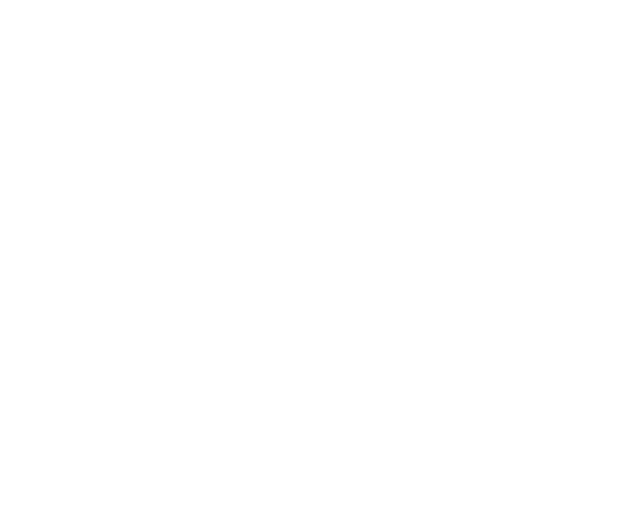
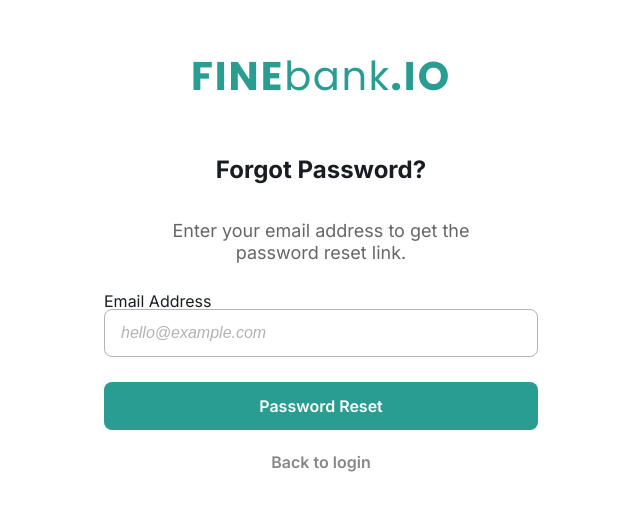
Before and after one commit to Matheuskocotem/FINEbank.IO, a Vue app: page /forgot-password in a window 1280 px wide. Before the commit this address had no page. Shown: the part 163-674 px from the top of the page, without its empty margins (319-959 px from the left). Built offline with nearby package versions, Linux system fonts and the light colour scheme.

Commit message:
forgot route e forgot password view

```diff
--- a/src/router/index.ts
+++ b/src/router/index.ts
@@ -26,6 +26,14 @@ const router = createRouter({
       },
     },
     {
+      path: '/forgot-password',
+      name: 'forgot-password',
+      component: () => import('../views/auth/ForgotPassword.vue'),
+      meta: {
+        title: 'register',
+      },
+    },
+    {
       path: '/about',
       name: 'about',
       // route level code-splitting
--- /dev/null
+++ b/src/views/auth/ForgotPassword.vue
@@ -0,0 +1,178 @@
+<template>
+   <main>
+    <section class="forgot-container">
+      <p class="title">
+        FINE<span class="bank">bank</span>.IO
+      </p>
+
+      <h1>Forgot Password?</h1>
+      <h2>
+        Enter your email address to get the <br> password reset link.
+      </h2>
+
+      <form @submit.prevent="handleRegister">
+        <p class="text-base">Email Address</p>
+        <input
+          type="email"
+          placeholder="hello@example.com"
+          v-model="form.email"
+          required
+          aria-label="E-mail"
+        />
+        <button :class="['button-forgot']">
+          <div class="label">{{ text }}</div>
+        </button>
+        <router-link to="/login" class="sign-in-here-route">
+            Back to login
+        </router-link>
+      </form>
+    </section>
+   </main>
+</template>
+
+<script>
+export default {
+  data() {
+    return {
+      form: {
+        email: '',
+      },
+      text: 'Password Reset'
+    };
+  },
+  methods: {
+    handleRegister() {
+      console.log('Form submitted:', this.form);
+    },
+  },
+};
+</script>
+
+<style>
+@import url('https://fonts.googleapis.com/css2?family=Poppins:wght@400;600;700&display=swap');
+@import url('https://fonts.googleapis.com/css2?family=Inter:wght@400;600;700&display=swap');
+
+
+main {
+  width: 100%;
+  height: 100vh;
+  display: flex;
+  justify-content: center;
+  align-items: center;
+}
+
+.forgot-container {
+  display: flex;
+  flex-direction: column;
+  align-items: center;
+}
+
+.title {
+    color: var(--Primary-color, #299D91);
+    text-align: center;
+    font-family: Poppins, sans-serif;
+    font-size: 40px;
+    font-style: normal;
+    font-weight: 800;
+    line-height: 1;
+    letter-spacing: 2px;
+}
+
+.bank {
+    font-weight: 500;
+    letter-spacing: 1.5px;
+}
+
+
+h1 {
+  color: var(--Black, #191D23);
+  text-align: center;
+  font-family: Inter;
+  font-size: 24px;
+  font-style: normal;
+  font-weight: 700;
+  line-height: 1.2;
+}
+
+h2{
+    color: var(--Gray-01, #666);
+    text-align: center;
+    font-family: Inter;
+    font-size: 18px;
+    font-style: normal;
+    font-weight: 400;
+    line-height: 22px;
+
+}
+
+.text-base {
+  font-family: 'Inter', sans-serif;
+  font-size: 16px;
+  font-weight: 500;
+  line-height: 12px; /* Reduzido o espaçamento entre as linhas */
+  color: var(--Black, #191d23);
+  margin-bottom: 2px; /* Diminui o espaçamento entre o texto e o campo de input */
+}
+
+input {
+  border: 1px solid var(--Gray-03, #b3b3b3);
+  border-radius: 8px;
+  display: block;
+  width: 400px;
+  max-width: 400px;
+  height: 22px;
+  padding: 12px 16px;
+  font-size: 16px;
+  color: var(--Black, #191d23);
+  background-color: #fff;
+  transition: all 0.3s ease;
+  margin-bottom: 25px;
+}
+
+input::placeholder {
+  color: var(--Gray-03, #b3b3b3);
+  font-style: italic;
+}
+
+.button-forgot {
+  background: var(--Primary-color, #299D91);
+  color: var(--White, #FFF);
+  border-radius: 8px;
+  display: flex;
+  width: 100%;
+  height: 48px;
+  padding: 16px 12px;
+  justify-content: center;
+  align-items: center;
+  font-size: 16px;
+  font-weight: 600;
+  text-align: center;
+  cursor: pointer;
+  font-family: Inter;
+  transition: all 0.3s ease;
+  border: none;
+  margin-top: 20px;
+}
+
+.button-forgot:hover {
+  background: var(--Primary-color, #299D91);
+  opacity: 0.9;
+}
+
+.button-forgot:focus {
+  outline: none;
+  box-shadow: 0 0 5px rgba(41, 157, 145, 0.5);
+}
+
+.sign-in-here-route {
+  color: var(--Gray-02, #878787);
+  text-align: center;
+  font-family: Inter, sans-serif;
+  font-size: 16px;
+  font-weight: 600;
+  line-height: 24px;
+  margin-top: 20px;
+  display: block;
+  text-decoration: none;
+}
+</style>
```
